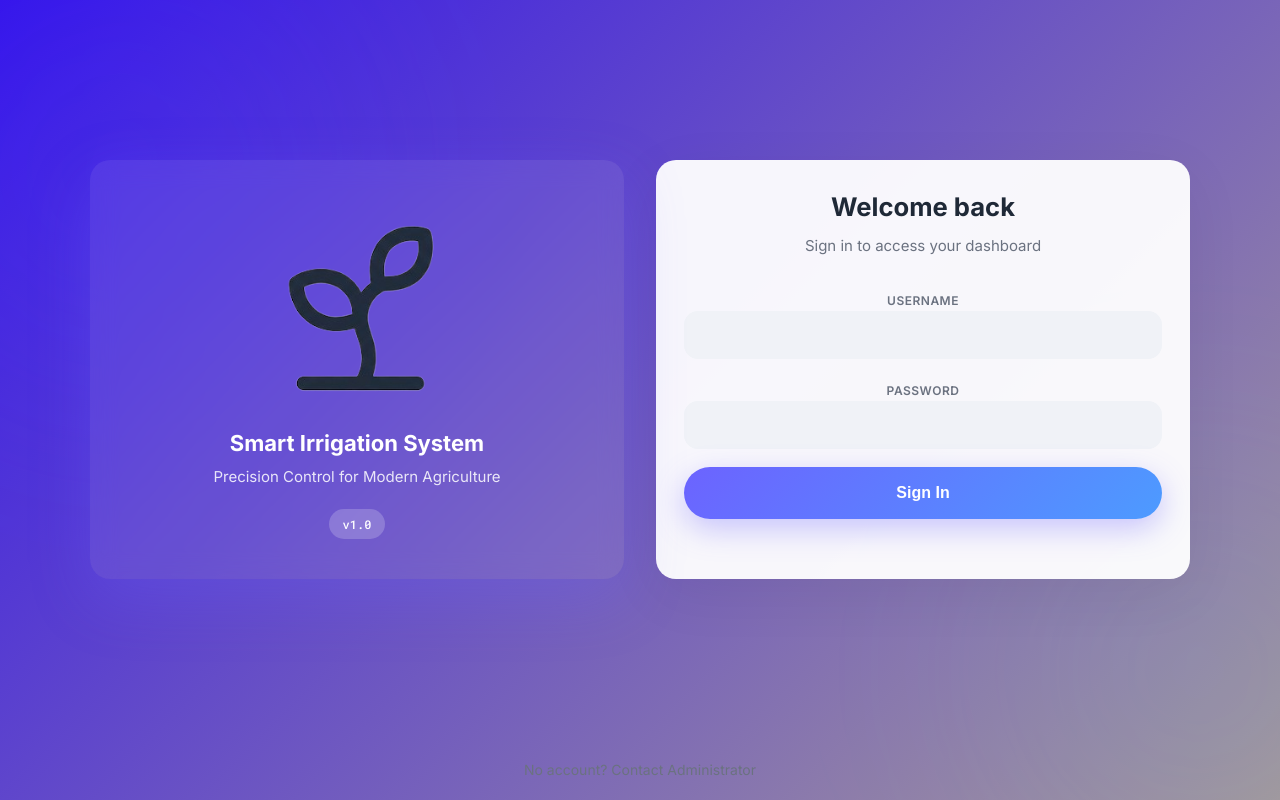
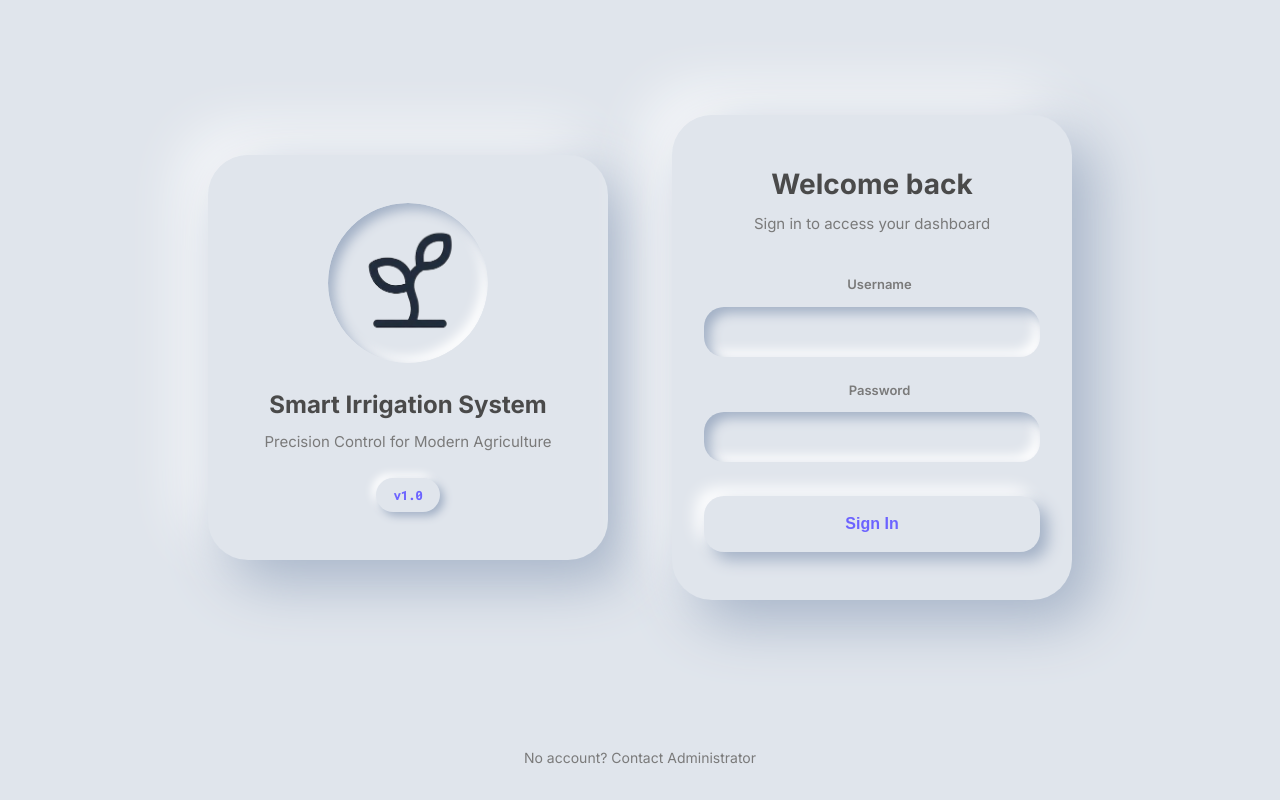
Before and after one commit to alensmartirrigation-ai/smart_irrigation, a React app in the folder frontend/: page /login in a window 1280 px wide. Built offline with nearby package versions, Linux system fonts and the light colour scheme; the HTML template or start-up script is replaced by a standard one.

Commit message:
Redesign Login page with Neumorphism style

```diff
--- a/frontend/src/pages/Login.css
+++ b/frontend/src/pages/Login.css
@@ -1,4 +1,13 @@
 @import url('https://fonts.googleapis.com/css2?family=Inter:wght@400;500;600;700&family=Roboto+Mono:wght@500&display=swap');
+
+:root {
+  --nm-bg: #e0e5ec;
+  --nm-light: #ffffff;
+  --nm-shadow: #a3b1c6;
+  --nm-accent: #6C63FF;
+  --nm-text: #4a4a4a;
+  --nm-text-light: #7a7a7a;
+}
 
 *, *::before, *::after {
   box-sizing: border-box;
@@ -16,13 +25,15 @@ html, body, #root, .App {
 
 body {
   font-family: 'Inter', sans-serif;
+  background-color: var(--nm-bg);
+  color: var(--nm-text);
 }
 
 .isp-page {
   min-height: 100vh;
   display: flex;
   flex-direction: column;
-  background: linear-gradient(135deg, #3312ebff 0%, #a59999ff 100%);
+  background-color: var(--nm-bg);
   position: relative;
   overflow: hidden;
 }
@@ -33,72 +44,33 @@ body {
   align-items: center;
   justify-content: center;
   padding: 32px 24px;
-  position: relative;
-  z-index: 1;
-}
-
-.isp-blob {
-  position: absolute;
-  border-radius: 50%;
-  filter: blur(120px);
-  pointer-events: none;
-  opacity: 0.7;
-}
-
-.isp-blob-1 {
-  width: 40vw;
-  height: 40vw;
-  max-width: 500px;
-  max-height: 500px;
-  background: rgba(108, 99, 255, 0.15);
-  top: -10%;
-  left: -10%;
-}
-
-.isp-blob-2 {
-  width: 35vw;
-  height: 35vw;
-  max-width: 420px;
-  max-height: 420px;
-  background: rgba(77, 155, 255, 0.15);
-  bottom: -10%;
-  right: -10%;
 }
 
 .isp-container {
   width: 100%;
-  max-width: 1100px;
+  max-width: 1000px;
   display: flex;
   flex-direction: column;
-  gap: 32px;
+  gap: 48px;
+  align-items: center;
 }
 
 @media (min-width: 1024px) {
   .isp-container {
     flex-direction: row;
-    align-items: stretch;
-  }
-
-  .isp-brand-card,
-  .isp-card {
-    flex: 1;
-  }
-
-  .isp-brand-card,
-  .isp-card {
-    padding: 56px;
-    border-radius: 24px;
+    justify-content: center;
+    gap: 64px;
   }
 }
 
 .isp-brand-card {
-  background: rgba(255, 255, 255, 0.08);
-  backdrop-filter: blur(12px);
-  border-radius: 20px;
-  padding: 40px 28px;
-  color: #fff;
-  box-shadow: 0 20px 60px rgba(108, 99, 255, 0.25);
-
+  width: 100%;
+  max-width: 400px;
+  padding: 48px 32px;
+  border-radius: 40px;
+  background: var(--nm-bg);
+  box-shadow: 20px 20px 60px var(--nm-shadow),
+              -20px -20px 60px var(--nm-light);
   display: flex;
   flex-direction: column;
   align-items: center;
@@ -106,126 +78,158 @@ body {
 }
 
 .isp-logo {
-  width: 150px;
-  height: 150px;
+  width: 120px;
+  height: 120px;
   object-fit: contain;
-  margin-bottom: 1px;
-  background: transparent;
+  margin-bottom: 24px;
+  padding: 15px;
+  border-radius: 50%;
+  background: var(--nm-bg);
+  box-shadow: inset 6px 6px 12px var(--nm-shadow),
+              inset -6px -6px 12px var(--nm-light);
 }
 
 @media (min-width: 1024px) {
   .isp-logo {
-    width: 226px;
-    height: 226px;
+    width: 160px;
+    height: 160px;
   }
 }
 
 .isp-brand-name {
-  font-size: 22px;
+  font-size: 24px;
   font-weight: 700;
-  margin-bottom: 6px;
+  margin-bottom: 8px;
+  color: var(--nm-text);
 }
 
 .isp-brand-tagline {
   font-size: 15px;
-  opacity: 0.85;
+  color: var(--nm-text-light);
 }
 
 .isp-badge {
-  margin-top: 20px;
+  margin-top: 24px;
   display: inline-block;
-  background: rgba(255,255,255,0.2);
-  padding: 6px 14px;
-  border-radius: 999px;
+  padding: 8px 18px;
+  border-radius: 20px;
+  background: var(--nm-bg);
+  box-shadow: 4px 4px 8px var(--nm-shadow),
+              -4px -4px 8px var(--nm-light);
   font-family: 'Roboto Mono', monospace;
   font-size: 12px;
+  color: var(--nm-accent);
+  font-weight: 600;
 }
 
 .isp-card {
-  background: rgba(255, 255, 255, 0.95);
-  border-radius: 20px;
-  padding: 28px;
-  box-shadow: 0 15px 60px rgba(0,0,0,0.06);
+  width: 100%;
+  max-width: 400px;
+  padding: 48px 32px;
+  border-radius: 40px;
+  background: var(--nm-bg);
+  box-shadow: 20px 20px 60px var(--nm-shadow),
+              -20px -20px 60px var(--nm-light);
 }
 
 .isp-card-title {
-  font-size: clamp(22px, 2vw, 30px);
+  font-size: 28px;
   font-weight: 700;
   margin-bottom: 8px;
-  color: #1F2937;
+  color: var(--nm-text);
+  text-align: center;
 }
 
 .isp-card-sub {
   font-size: 15px;
-  color: #6B7280;
-  margin-bottom: 30px;
+  color: var(--nm-text-light);
+  margin-bottom: 40px;
+  text-align: center;
 }
 
 .isp-form {
   display: flex;
   flex-direction: column;
-  gap: 18px;
+  gap: 24px;
 }
 
 .isp-label {
-  font-size: 12px;
+  display: block;
+  font-size: 13px;
   font-weight: 600;
-  color: #6B7280;
-  text-transform: uppercase;
-  letter-spacing: 0.5px;
+  color: var(--nm-text-light);
+  margin-bottom: 12px;
+  margin-left: 15px;
 }
 
 .isp-input {
   width: 100%;
-  padding: 14px 16px;
-  border-radius: 14px;
-  border: 1.5px solid transparent;
-  background: #F0F2F7;
+  padding: 16px 20px;
+  border-radius: 20px;
+  border: none;
+  background: var(--nm-bg);
+  box-shadow: inset 6px 6px 12px var(--nm-shadow),
+              inset -6px -6px 12px var(--nm-light);
   font-size: 16px;
+  color: var(--nm-text);
   outline: none;
-  transition: 0.25s ease;
+  transition: box-shadow 0.3s ease;
 }
 
 .isp-input:focus {
-  background: #fff;
-  border-color: #5B6CFF;
-  box-shadow: 0 0 0 4px rgba(91,108,255,0.1);
+  box-shadow: inset 4px 4px 8px var(--nm-shadow),
+              inset -4px -4px 8px var(--nm-light);
 }
 
 .isp-error {
-  background: rgba(248,113,113,0.1);
-  border: 1px solid rgba(248,113,113,0.3);
-  padding: 12px;
-  border-radius: 14px;
+  margin-bottom: 20px;
+  padding: 12px 16px;
+  border-radius: 15px;
+  background: var(--nm-bg);
+  box-shadow: inset 4px 4px 8px #f8d7da,
+              inset -4px -4px 8px #ffffff;
   font-size: 14px;
-  color: #F87171;
+  color: #d9534f;
+  text-align: center;
 }
 
 .isp-submit {
-  height: 52px;
-  border-radius: 999px;
+  width: 100%;
+  height: 56px;
+  margin-top: 10px;
+  border-radius: 20px;
   border: none;
-  font-weight: 600;
+  font-weight: 700;
   font-size: 16px;
-  color: #fff;
-  background: linear-gradient(135deg, #6C63FF 0%, #4D9BFF 100%);
+  color: var(--nm-accent);
+  background: var(--nm-bg);
+  box-shadow: 8px 8px 16px var(--nm-shadow),
+              -8px -8px 16px var(--nm-light);
   cursor: pointer;
-  transition: 0.2s ease;
-  box-shadow: 0 10px 30px rgba(108,99,255,0.35);
+  transition: all 0.2s ease;
 }
 
-.isp-submit:hover:not(:disabled) {
-  transform: translateY(-2px);
+.isp-submit:hover {
+  box-shadow: 4px 4px 8px var(--nm-shadow),
+              -4px -4px 8px var(--nm-light);
+  transform: translateY(1px);
+}
+
+.isp-submit:active {
+  box-shadow: inset 4px 4px 8px var(--nm-shadow),
+              inset -4px -4px 8px var(--nm-light);
+  transform: translateY(2px);
 }
 
 .isp-submit:disabled {
-  opacity: 0.6;
+  opacity: 0.5;
   cursor: not-allowed;
+  box-shadow: none;
 }
 
 .isp-footer {
   text-align: center;
-  padding: 20px;
+  padding: 32px;
   font-size: 14px;
-  color: #6B7280;
+  color: var(--nm-text-light);
 }
--- a/frontend/src/pages/Login.jsx
+++ b/frontend/src/pages/Login.jsx
@@ -37,11 +37,8 @@ const Login = () => {
 
   return (
     <div className="isp-page">
-        <div className="isp-blob isp-blob-1" />
-        <div className="isp-blob isp-blob-2" />
-
-        <div className="isp-main">
-          <div className="isp-container">
+      <div className="isp-main">
+        <div className="isp-container">
             <div className="isp-brand-card">
               <img src={logo} alt="Smart Irrigation System Logo" className="isp-logo" />
               <div className="isp-brand-name">Smart Irrigation System</div>
```
